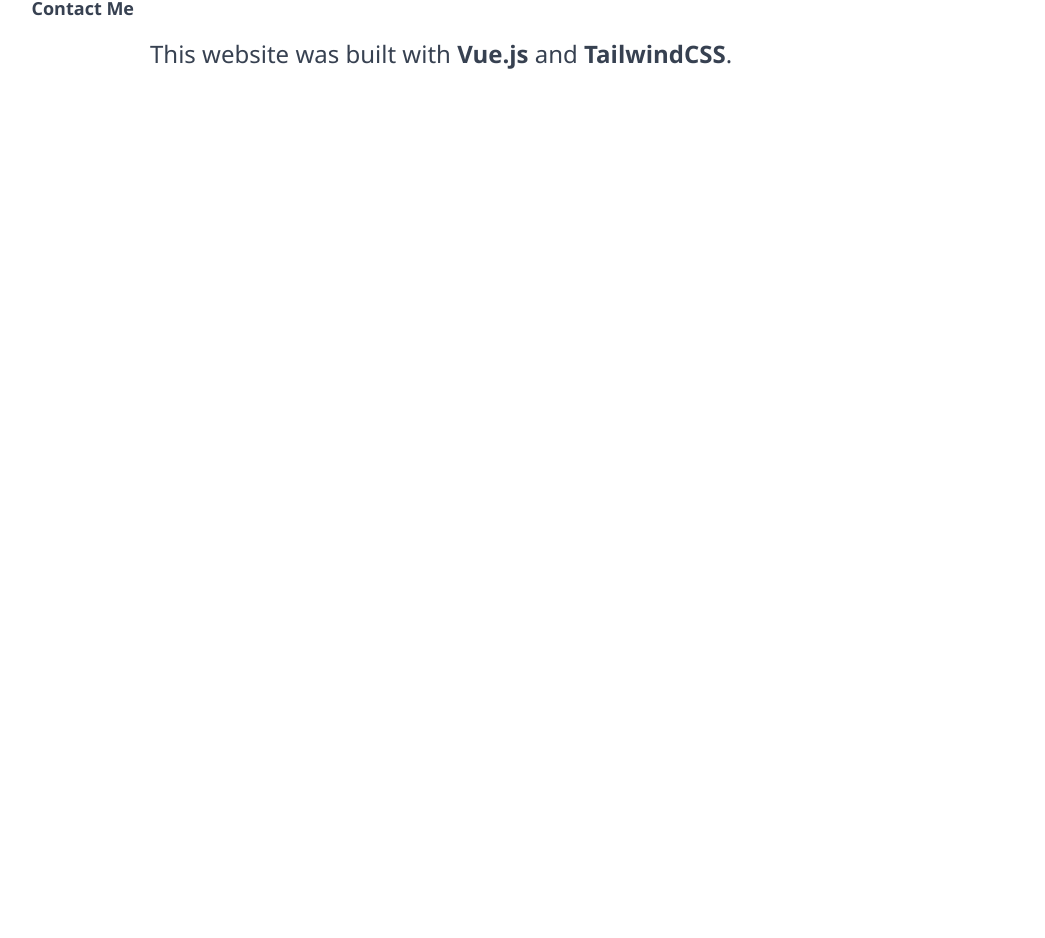
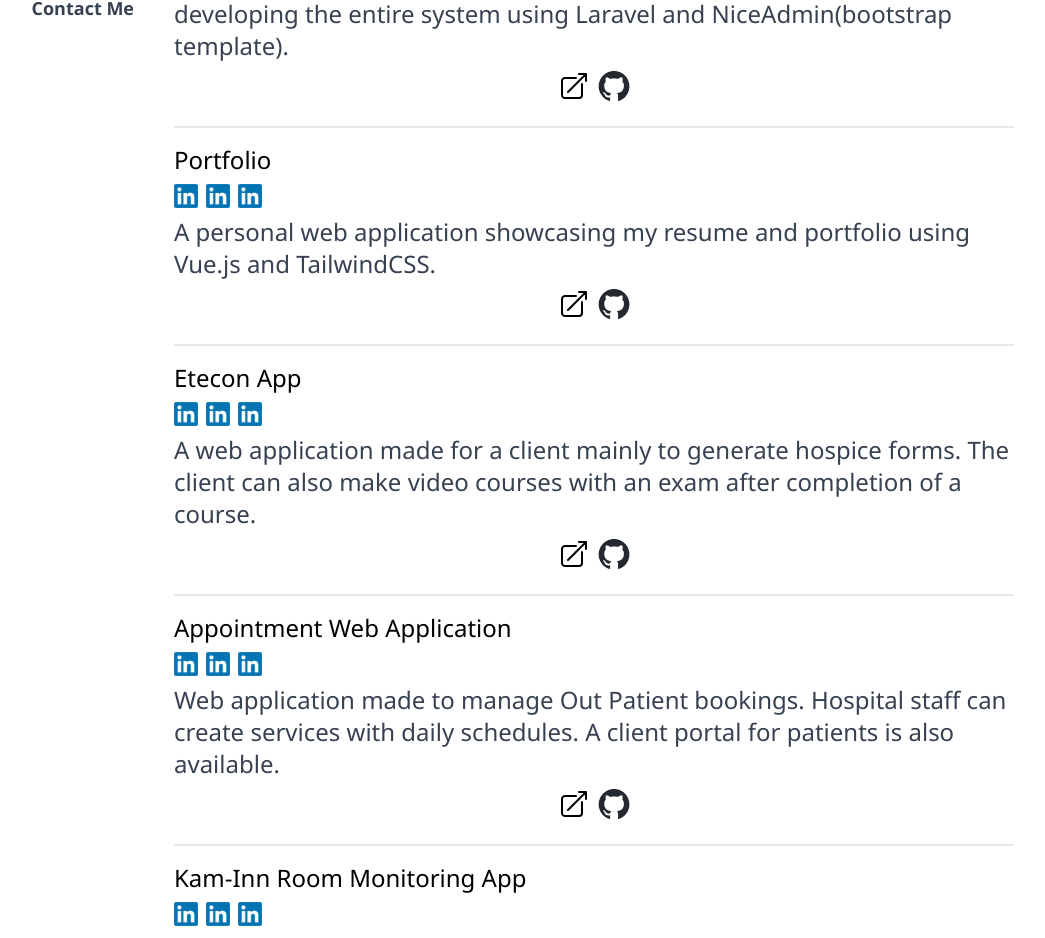
Before and after one commit to ivanmoay/ivan-portfolio, a Vue app: page /projects in a window 1280 px wide. Shown: the part 226-1164 px from the top of the page, without its empty margins (194-1239 px from the left). Before the commit the page ends 800 px from the top, so only its background shows below. Built offline with nearby package versions, Linux system fonts and the light colour scheme.

Commit message:
adding cards

```diff
--- /dev/null
+++ b/src/components/Card.vue
@@ -0,0 +1,35 @@
+<template>
+    <div class="border-b-2 mb-4 pb-4">
+        <div class="text-2xl text-black mb-2">{{ header }}</div>
+        <div class="flex space-x-2 mb-2">
+            <img src="../assets/linkedIn.png" alt="linkedIn" class="w-6 h-6">
+            <img src="../assets/linkedIn.png" alt="linkedIn" class="w-6 h-6">
+            <img src="../assets/linkedIn.png" alt="linkedIn" class="w-6 h-6">
+        </div>
+        <div class="text-gray-700 text-2xl mb-2">{{ contentText }}</div>
+        <div class="flex space-x-2 justify-center mb-2">
+            <a href="props.link">
+                <svg xmlns="http://www.w3.org/2000/svg" fill="none" viewBox="0 0 24 24" stroke-width="1.5" stroke="currentColor" class="w-8 h-8">
+                    <path stroke-linecap="round" stroke-linejoin="round" d="M13.5 6H5.25A2.25 2.25 0 003 8.25v10.5A2.25 2.25 0 005.25 21h10.5A2.25 2.25 0 0018 18.75V10.5m-10.5 6L21 3m0 0h-5.25M21 3v5.25" />
+                </svg>
+            </a>
+            <a href="props.github">
+                <img src="../assets/github-mark/github-mark.png" alt="linkedIn" class="w-8 h-8">
+            </a>
+        </div>
+    </div>
+</template>
+
+<script>
+export default{
+    props: {
+        header: String,
+        contentText: String,
+        github: String,
+        link: String,
+    },
+    // setup(props){
+
+    // }
+}
+</script>
--- a/src/views/ProjectsView.vue
+++ b/src/views/ProjectsView.vue
@@ -1,3 +1,46 @@
 <template>
-    <h1>Projects</h1>
+    <div class="px-6">
+        <Card
+            header="Material Management Office Monitoring System"
+            github="www.google.com"
+            link="www.google.com"
+            contentText="An ongoing project for the MMO office used for keeping track of inventory, purchase orders, and
+                        requisitions. I’m responsible for developing the entire system using Laravel and NiceAdmin(bootstrap
+                        template)."
+        />
+        <Card
+            header="Portfolio"
+            contentText="A personal web application showcasing my resume and portfolio using Vue.js and TailwindCSS."
+        />
+        <Card
+            header="Etecon App"
+            contentText="A web application made for a client mainly to generate hospice forms. The client can also make video
+                        courses with an exam after completion of a course."
+        />
+        <Card
+            header="Appointment Web Application"
+            contentText="Web application made to manage Out Patient bookings. Hospital staff can create services with daily
+                        schedules. A client portal for patients is also available."
+        />
+        <Card
+            header="Kam-Inn Room Monitoring App"
+            contentText="A simple web application used to monitor room rentals and inventory purchase. The application also
+                        emails the Inn owner for every transaction."
+        />
+        <Card
+            header="Notes App"
+            contentText="A CRUD web application made with Laravel, Vue.js and TailwindCSS."
+        />
+    </div>
 </template>
+
+<script>
+import Card from "../components/Card.vue";
+
+export default{
+    name: 'ProjectsView',
+    components: {
+        Card
+    },
+}
+</script>
--- a/src/views/ResumeView.vue
+++ b/src/views/ResumeView.vue
@@ -1,8 +1,8 @@
 <template>
     <div class="px-6 text-gray-700 text-4xl">
         <p class="border-b-2 mb-4 pb-4">
-            Lorem ipsum dolor sit amet, consectetur adipiscing elit. Sed pellentesque neque nisl, sed commodo nibh feugiat sit amet.
-            Fusce nulla nulla, mattis a metus eu, blandit vestibulum orci. Aenean quis leo quis diam porttitor euismod vitae id dolor.
+            Web developer residing in Dipolog City, Philippines with 10+ years of experience coding looking for
+            remote work. Looking for a long-term company that I can hone and grow my skills with.
         </p>
         <div class="grid grid-cols-4 gap-4 text-2xl border-b-2 mb-4 pb-4">
             <div class="col-span-4 text-4xl">Skills</div>
@@ -22,8 +22,8 @@
         </p>     -->
         <p class="border-b-2 mb-4 pb-4">
             Education <br /><br />
-            <span class="font-bold">Bachelor of Science in Information Technology</span><br />
-            Dipolog Medical Center College Foundation – 2006-2010 <br />
+            <span class="font-bold text-2xl">Bachelor of Science in Information Technology</span><br />
+            <span class="text-2xl">Dipolog Medical Center College Foundation – 2006-2010</span> <br />
         </p>
     </div>
 </template>
--- a/vue.config.js
+++ b/vue.config.js
@@ -1,4 +1,4 @@
 const { defineConfig } = require('@vue/cli-service')
 module.exports = defineConfig({
-  transpileDependencies: true
+  transpileDependencies: true,
 })
```
Also changed, not shown: tailwind.config.js (+8 -0 lines).
